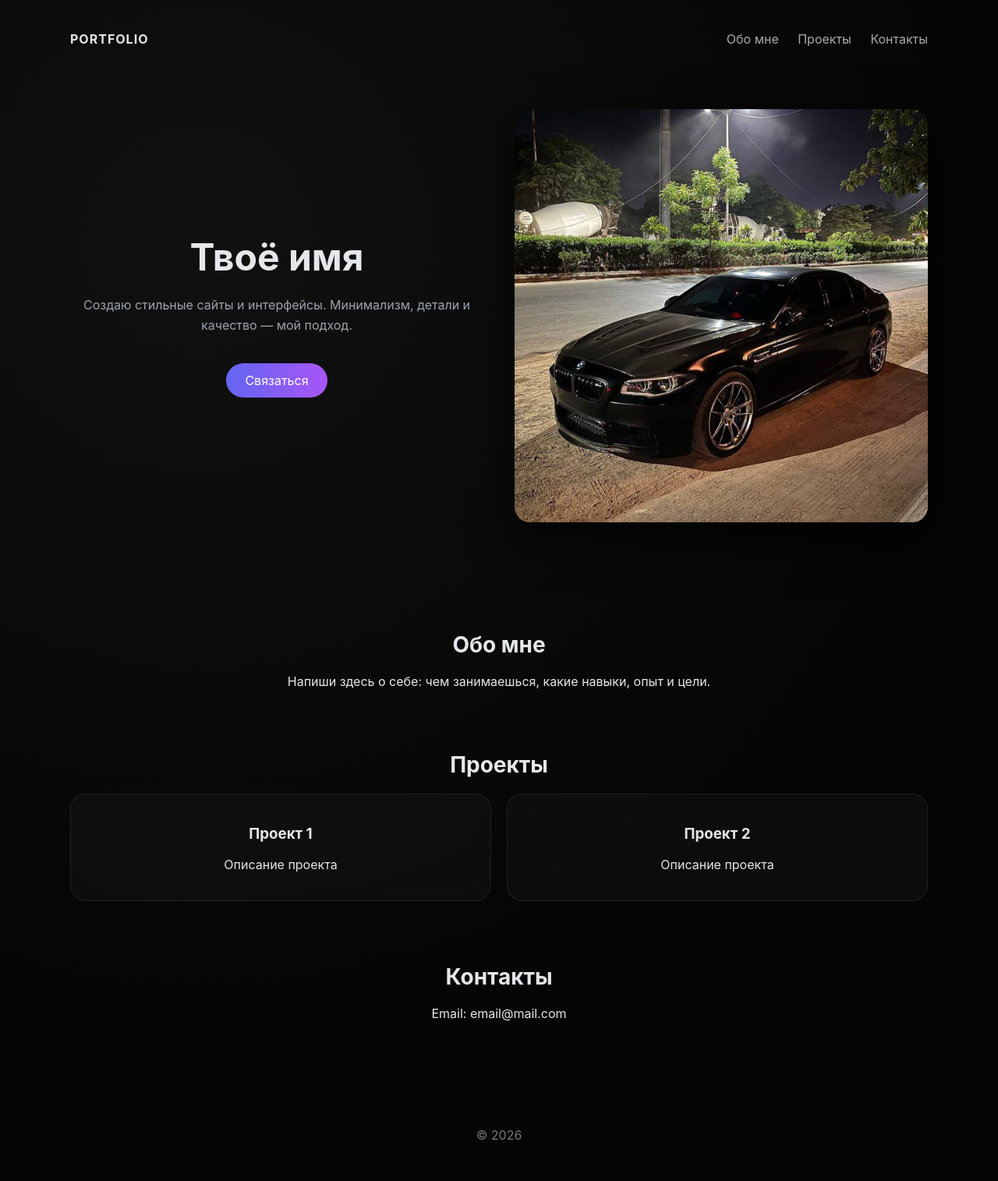
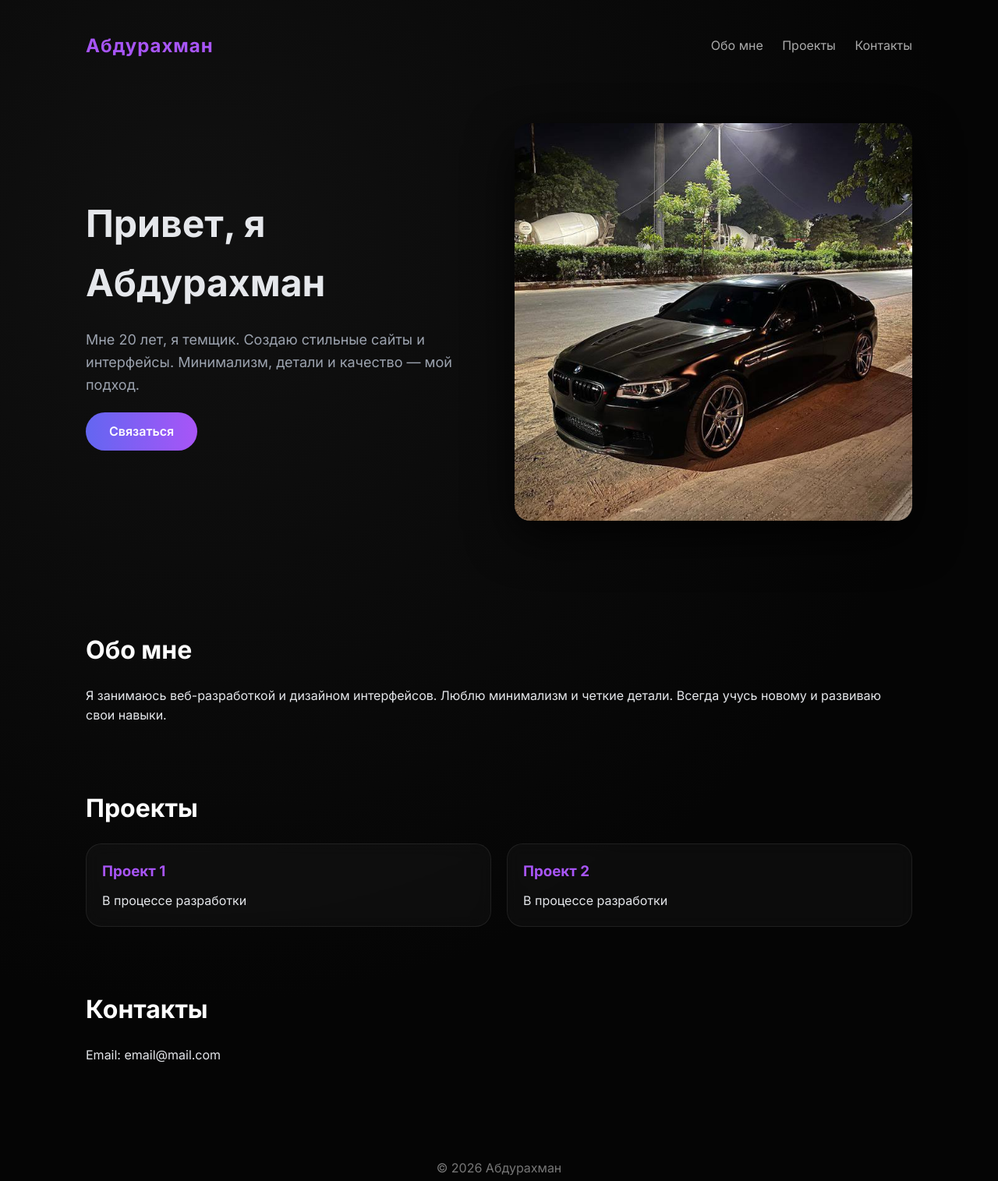
Before and after one commit to abdurahmandzuraev3-glitch/abdurahman.github.io, a plain HTML site: page index.html in a window 1280 px wide. Shown: the top 1515 px of the page at 78% size. Drawn offline with Linux system fonts and the light colour scheme.

Commit message:
Update index.html

```diff
--- a/index.html
+++ b/index.html
@@ -3,33 +3,15 @@
 <head>
   <meta charset="UTF-8">
   <meta name="viewport" content="width=device-width, initial-scale=1.0">
-  <title>Портфолио</title>
-  <style>
-    body {
-      margin: 0;
-      font-family: Arial, sans-serif;
-      background: #0a0a0a;
-      color: white;
-      text-align: center;
-    }
-
-    header {
-      padding: 40px 20px;
-    }
-<!DOCTYPE html>
-<html lang="ru">
-<head>
-  <meta charset="UTF-8">
-  <meta name="viewport" content="width=device-width, initial-scale=1.0">
-  <title>Портфолио</title>
+  <title>Портфолио Абдурахмана</title>
   <link href="https://fonts.googleapis.com/css2?family=Inter:wght@300;400;600;700&display=swap" rel="stylesheet">
   <style>
-    * { box-sizing: border-box; }
+    * { box-sizing: border-box; margin: 0; padding: 0; }
     body {
-      margin: 0;
       font-family: 'Inter', Arial, sans-serif;
       background: radial-gradient(circle at 20% 20%, #111 0%, #050505 60%);
       color: #e5e7eb;
+      line-height: 1.6;
     }
 
     .container {
@@ -40,14 +22,16 @@
 
     header {
       display: flex;
+      justify-content: space-between;
       align-items: center;
-      justify-content: space-between;
       padding: 20px 0;
     }
 
     .logo {
       font-weight: 700;
+      font-size: 24px;
       letter-spacing: 1px;
+      color: #a855f7;
     }
 
     nav a {
@@ -58,7 +42,7 @@
     }
 
     nav a:hover {
-      color: white;
+      color: #fff;
     }
 
     .hero {
@@ -71,12 +55,12 @@
 
     .hero h1 {
       font-size: 48px;
-      margin: 0 0 20px;
+      margin-bottom: 20px;
     }
 
     .hero p {
       color: #9ca3af;
-      line-height: 1.6;
+      font-size: 18px;
     }
 
     .hero img {
@@ -88,16 +72,17 @@
     .btn {
       display: inline-block;
       margin-top: 20px;
-      padding: 12px 24px;
+      padding: 12px 30px;
       border-radius: 999px;
       background: linear-gradient(90deg, #6366f1, #a855f7);
       color: white;
       text-decoration: none;
+      font-weight: 600;
       transition: 0.3s;
     }
 
     .btn:hover {
-      transform: translateY(-2px);
+      transform: translateY(-3px);
       box-shadow: 0 10px 30px rgba(99,102,241,0.5);
     }
 
@@ -106,8 +91,9 @@
     }
 
     h2 {
-      font-size: 28px;
+      font-size: 32px;
       margin-bottom: 20px;
+      color: #fff;
     }
 
     .cards {
@@ -125,6 +111,11 @@
       transition: 0.3s;
     }
 
+    .card h3 {
+      color: #a855f7;
+      margin-bottom: 10px;
+    }
+
     .card:hover {
       transform: translateY(-5px);
       border-color: rgba(168,85,247,0.5);
@@ -140,6 +131,13 @@
     @media (max-width: 768px) {
       .hero {
         grid-template-columns: 1fr;
+        text-align: center;
+      }
+      nav {
+        margin-top: 10px;
+      }
+      .hero img {
+        margin-top: 20px;
       }
     }
   </style>
@@ -149,7 +147,7 @@
 <div class="container">
 
 <header>
-  <div class="logo">PORTFOLIO</div>
+  <div class="logo">Абдурахман</div>
   <nav>
     <a href="#about">Обо мне</a>
     <a href="#projects">Проекты</a>
@@ -159,8 +157,8 @@
 
 <div class="hero">
   <div>
-    <h1>Твоё имя</h1>
-    <p>Создаю стильные сайты и интерфейсы. Минимализм, детали и качество — мой подход.</p>
+    <h1>Привет, я Абдурахман</h1>
+    <p>Мне 20 лет, я темщик. Создаю стильные сайты и интерфейсы. Минимализм, детали и качество — мой подход.</p>
     <a href="#contact" class="btn">Связаться</a>
   </div>
   <img src="avatar.jpg" alt="avatar">
@@ -168,7 +166,7 @@
 
 <section id="about">
   <h2>Обо мне</h2>
-  <p>Напиши здесь о себе: чем занимаешься, какие навыки, опыт и цели.</p>
+  <p>Я занимаюсь веб-разработкой и дизайном интерфейсов. Люблю минимализм и четкие детали. Всегда учусь новому и развиваю свои навыки.</p>
 </section>
 
 <section id="projects">
@@ -176,11 +174,11 @@
   <div class="cards">
     <div class="card">
       <h3>Проект 1</h3>
-      <p>Описание проекта</p>
+      <p>В процессе разработки</p>
     </div>
     <div class="card">
       <h3>Проект 2</h3>
-      <p>Описание проекта</p>
+      <p>В процессе разработки</p>
     </div>
   </div>
 </section>
@@ -191,10 +189,13 @@
 </section>
 
 <footer>
-  <p>© 2026</p>
+  <p>© 2026 Абдурахман</p>
 </footer>
 
 </div>
 
 </body>
 </html>
+
+</body>
+</html>
```
